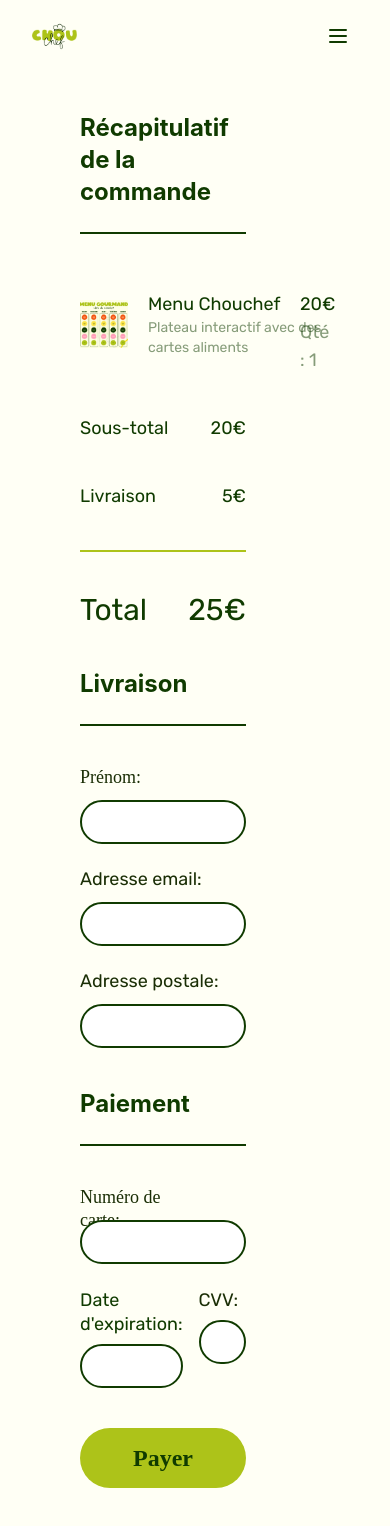
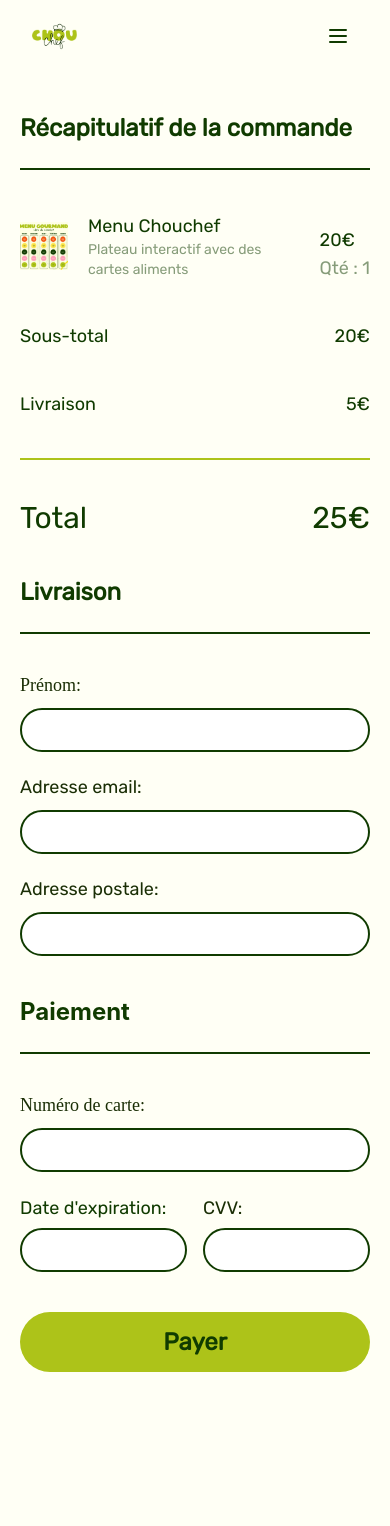
Before and after one commit to ClementBernard40/MY-DIGITAL-PROJECT-Vermeil, a React (Create React App) app in the folder landingpage/: page /achat in a window 390 px wide. Shown: the top 1526 px of the page. Built offline with nearby package versions, Linux system fonts and the light colour scheme.

Commit message:
maj mobile

```diff
--- a/landingpage/src/component/achat/MobPaiement.jsx
+++ b/landingpage/src/component/achat/MobPaiement.jsx
@@ -49,9 +49,9 @@ function MobPaiement() {
   };
 
   return (
-    <div className="mx-20 bg-[#FFFFF5]">
+    <div className="ysm:mx-20 mx-5 bg-[#FFFFF5]">
       <div className="w-[100%]">
-        <div className="text-2xl text-darkgreen font-bold mt-10 border-b-2 mr-16 border-darkgreen mb-10 pb-6">
+        <div className="text-2xl text-darkgreen font-[Rubik-Regular] font-bold mt-10 border-b-2 ysm:mr-16 border-darkgreen mb-10 pb-6">
           Récapitulatif de la commande
         </div>
         <div>
@@ -65,12 +65,12 @@ function MobPaiement() {
                 </div>
               </div>
             </div>
-            <div className="text-darkgreen font-[Rubik-Regular] text-lg mt-4 ml-auto mr-16">
+            <div className="text-darkgreen font-[Rubik-Regular] text-lg mt-4 ml-auto ysm:mr-16">
               20€
               <div className="opacity-50">Qté : 1</div>
             </div>
           </div>
-          <div className="flex flex-row justify-between mr-16">
+          <div className="flex flex-row justify-between ysm:mr-16 ">
             <div className="text-lg font-[Rubik-Regular] mt-10 text-darkgreen">
               Sous-total
             </div>
@@ -78,7 +78,7 @@ function MobPaiement() {
               20€
             </div>
           </div>
-          <div className="flex flex-row justify-between mr-16 border-b-2 pb-10 border-lightgreen">
+          <div className="flex flex-row justify-between ysm:mr-16 border-b-2 pb-10 border-lightgreen">
             <div className="text-lg font-[Rubik-Regular] mt-10 text-darkgreen">
               Livraison
             </div>
@@ -87,7 +87,7 @@ function MobPaiement() {
             </div>
           </div>
         </div>
-        <div className="flex flex-row justify-between mr-16">
+        <div className="flex flex-row justify-between ysm:mr-16">
           <div className="text-3xl font-[Rubik-Regular] mt-10 text-darkgreen">
             Total
           </div>
@@ -97,11 +97,11 @@ function MobPaiement() {
         </div>
       </div>
       <div className="w-[100%]">
-        <div className="text-2xl text-darkgreen border-b-2 font-bold mt-10 border-2-b-2 mr-16 border-darkgreen mb-10 pb-6">
+        <div className="text-2xl text-darkgreen font-[Rubik-Regular] border-b-2 font-bold mt-10 border-2-b-2 ysm:mr-16 border-darkgreen mb-10 pb-6">
           Livraison
         </div>
         <div>
-          <div className="mr-16">
+          <div className="ysm:mr-16">
             {errors.global && (
               <div className="text-red-500">{errors.global}</div>
             )}
@@ -152,11 +152,11 @@ function MobPaiement() {
             </div>
           </div>
         </div>
-        <div className="text-2xl text-darkgreen font-bold mt-10 border-b-2 mr-16 border-darkgreen mb-10 pb-6">
+        <div className="text-2xl text-darkgreen font-bold mt-10 border-b-2 ysm:mr-16 border-darkgreen mb-10 pb-6">
           Paiement
         </div>
         <div>
-          <div className="mr-16">
+          <div className="ysm:mr-16">
             <div className="flex-col justify-start items-start gap-2.5 flex">
               <label
                 htmlFor="numero"
@@ -217,9 +217,9 @@ function MobPaiement() {
               <button
                 type="submit"
                 onClick={handlePayerClick}
-                className="z-50 mt-10 px-12 py-3 rounded-full text-darkgreen bg-lightgreen hover:bg-darkgreen hover:text-white w-[100%]"
+                className="z-50 mt-10 px-12 py-3 rounded-full text-darkgreen bg-lightgreen hover:bg-darkgreen hover:text-white w-[100%] mb-20"
               >
-                <div className="text-2xl font-bold font-['Rubik'] leading-normal">
+                <div className="text-2xl font-bold font-['Rubik-Regular'] leading-normal">
                   Payer
                 </div>
               </button>
--- a/landingpage/src/component/achat/Valide.jsx
+++ b/landingpage/src/component/achat/Valide.jsx
@@ -23,13 +23,13 @@ function Valide() {
           Verifier votre adresse email pour avoir le recapitulatif de votre
           commande et toutes les informations concernant la date de livraison.{" "}
         </div>
-        <div>
+        <div className="mb-20">
           <button
             type="submit"
             onClick={goToHome}
             className="z-50 mt-10 px-16 py-3 rounded-full text-darkgreen  bg-lightgreen hover:bg-darkgreen hover:text-white "
           >
-            <div className=" text-2xl font-bold font-['Rubik'] leading-normal">
+            <div className=" text-2xl font-bold font-['Rubik-Regular'] leading-normal">
               Retour a la page d'acceuil
             </div>
           </button>
--- a/landingpage/src/component/dekstop/contact/Contact.jsx
+++ b/landingpage/src/component/dekstop/contact/Contact.jsx
@@ -97,7 +97,7 @@ function Contact() {
               type="submit"
               className="z-50 px-12 py-3 rounded-full border-darkgreen bg-darkgreen hover:bg-orangee text-white justify-center items-center gap-2.5 inline-flex"
             >
-              <div className=" text-yellow-50 text-2xl font-bold font-['Rubik'] leading-normal">
+              <div className=" text-yellow-50 text-2xl font-bold font-['Rubik-Regular'] leading-normal">
                 Envoyer
               </div>
             </button>
--- a/landingpage/src/component/mobile/contact/MobContact.jsx
+++ b/landingpage/src/component/mobile/contact/MobContact.jsx
@@ -26,7 +26,7 @@ function MobContact() {
               </div>
               <div className="justify-start items-start gap-5 flex">
                 <div className="flex-col justify-start items-start gap-1.5 inline-flex">
-                  <div className="text-darkgreen text-lg font-normal font-['Rubik'] leading-tight">
+                  <div className="text-darkgreen text-lg font-normal font-['Rubik-Regular'] leading-tight">
                     Lundi/Vendredi 9:00-20:00
                     <br />
                     Samedi 10:00-16:00
@@ -39,7 +39,7 @@ function MobContact() {
                 <img src="/pin.png" alt="" className="w-3 h-4" />
               </div>
               <div className="flex-col justify-start items-start gap-1.5 inline-flex">
-                <div className="text-darkgreen text-lg font-normal font-['Rubik'] leading-tight">
+                <div className="text-darkgreen text-lg font-normal font-['Rubik-Regular'] leading-tight">
                   +33 07 45 26 78
                   <br />
                   chouchef@contact.com
@@ -56,7 +56,7 @@ function MobContact() {
             <div className="flex-col justify-start items-start gap-2.5 flex">
               <label
                 htmlFor="prenom"
-                className="md:w-24 h-6 text-darkgreen text-lg font-normal font-['Rubik'] leading-tight"
+                className="md:w-24 h-6 text-darkgreen text-lg font-normal font-['Rubik-Regular'] leading-tight"
               >
                 Prénom:
               </label>
@@ -69,7 +69,7 @@ function MobContact() {
             <div className="flex-col justify-start gap-2.5 flex">
               <label
                 htmlFor="email"
-                className="md:w-24 h-6 text-darkgreen text-lg font-normal font-['Rubik'] leading-tight"
+                className="md:w-24 h-6 text-darkgreen text-lg font-normal font-['Rubik-Regular'] leading-tight"
               >
                 Email:
               </label>
@@ -82,7 +82,7 @@ function MobContact() {
             <div className="flex-col justify-start gap-2.5 flex">
               <label
                 htmlFor="message"
-                className="md:w-24 h-6 text-darkgreen text-lg font-normal font-['Rubik'] leading-tight"
+                className="md:w-24 h-6 text-darkgreen text-lg font-normal font-['Rubik-Regular'] leading-tight"
               >
                 Message:
               </label>
@@ -95,7 +95,7 @@ function MobContact() {
               type="submit"
               className="z-30 px-12 py-3 rounded-full border-darkgreen bg-darkgreen hover:bg-orangee text-white justify-center items-center gap-2.5 inline-flex"
             >
-              <div className="text-yellow-50 text-2xl font-bold font-['Rubik'] leading-normal">
+              <div className="text-yellow-50 text-2xl font-bold font-['Rubik-Regular'] leading-normal">
                 Envoyer
               </div>
             </button>
```
